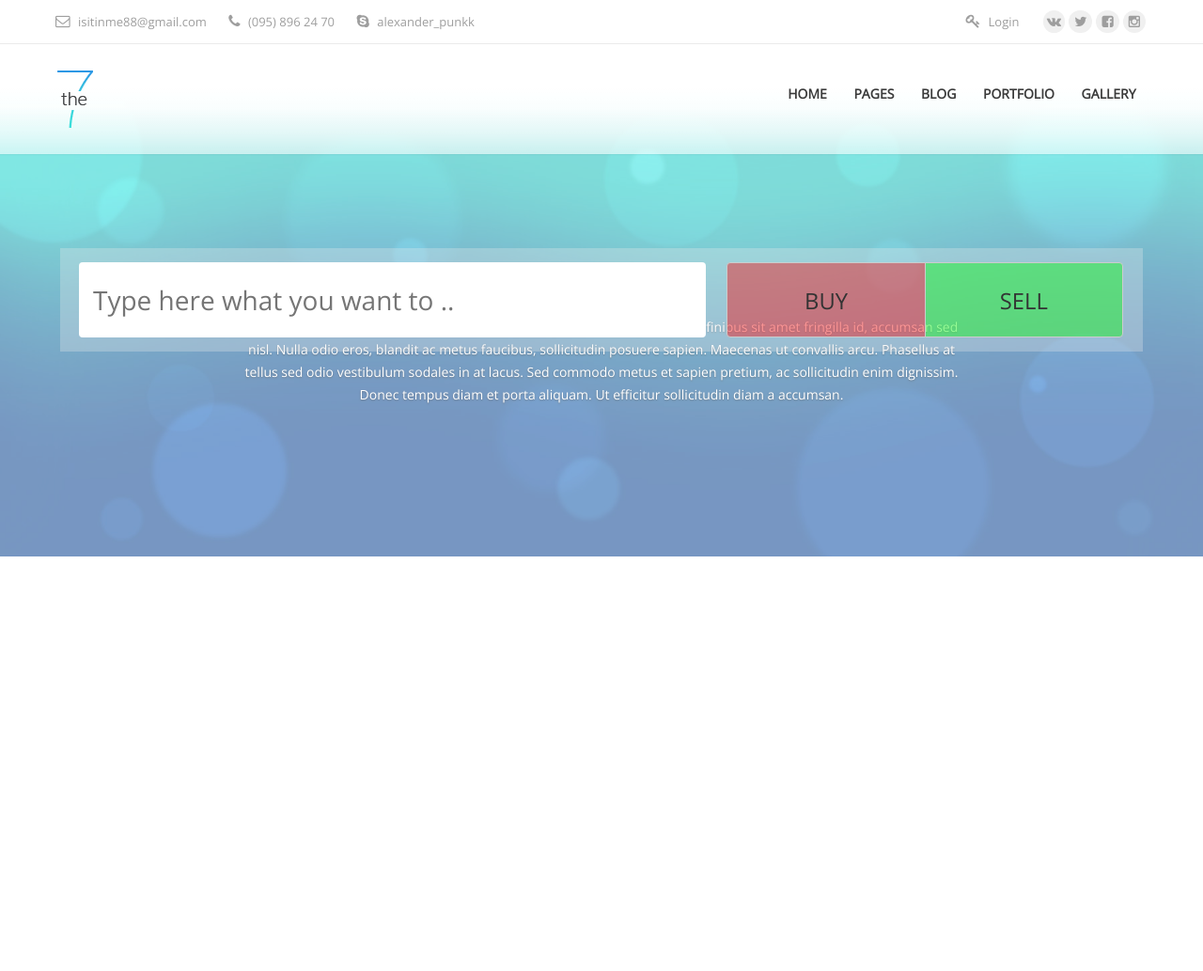
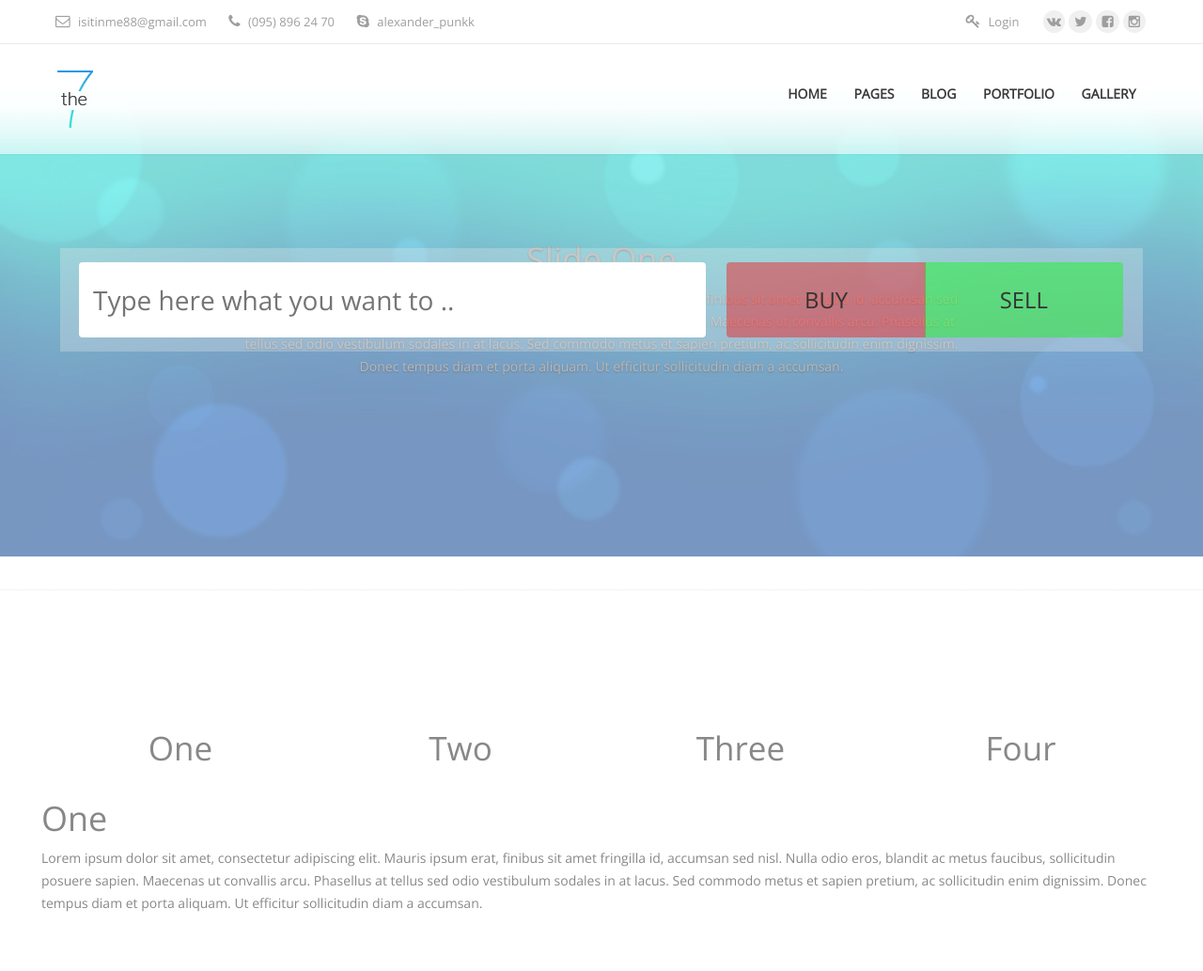
Before and after one commit to mprihodko/Prom-illiquid-Site-and-Seo, a PHP site: page / in a window 1280 px wide; the page is wider, and only the part inside the window is pictured. Shown: that part at 94% size. Before the commit the page ends 592 px from the top of that part, so only its background shows below. Run offline with PHP 8.4, Linux system fonts and the light colour scheme.

Commit message:
Start making tabs

```diff
--- a/css/style.css
+++ b/css/style.css
@@ -105,7 +105,7 @@
 	line-height: 22px;
 }
 
-#header .wf-wrap {
+.wf-wrap {
 	width: 1250px;
 	max-width: 100%;
 	padding: 0 44px;
@@ -407,6 +407,7 @@
 	width: 50%;
 	text-align: center;
 	padding: 0;
+	border: none;
 }
 
 .s-butt button .btn-text {
@@ -445,12 +446,12 @@
 
 #main-carousel {
 	width: 100%;
-	height: 600px;
-	position: relative;
-	top: -70px;
 	z-index: 1;
 	clear: both;
 	overflow: hidden;
+	position: relative;
+	margin-top: -70px;
+	height: 600px;
 }
 
 #main-carousel img {
@@ -460,7 +461,8 @@
 
 
 .carousel-description {
-	padding-bottom: 130px;
+	padding-bottom: 160px;
+	color: #888888;
 }
 
 .main-carousel-controll-link {
@@ -486,3 +488,79 @@
 	z-index: 15;
 	background: rgba(255, 255, 255, .4);
 }
+
+/* Main Content */
+
+#main {
+	padding: 0 0 50px 0;
+	position: relative;
+	width: 100%;
+}
+
+#main .main-gradient {
+	position: relative;
+	top: -66px;
+	width: 100%;
+	height: 66px;
+	z-index: 20;
+	display: block;
+	background-image: none, #ffffff none repeat center top, -moz-linear-gradient(top,rgba(255,255,255,0.75) 0px,rgba(255,255,255,0.8) 5px,rgba(255,255,255,0.86) 10px,rgba(255,255,255,0.9) 20px,rgba(255,255,255,0.94) 30px,rgba(255,255,255,0.98) 50px,rgba(255,255,255,0.99) 60px,#ffffff 70px);
+	background-image: none, -webkit-gradient(linear,left top,left bottom,color-stop(0%,rgba(255,255,255,0)),color-stop(100%,#ffffff));
+	background-image: none, -webkit-linear-gradient(top,rgba(255,255,255,0.75) 0px,rgba(255,255,255,0.8) 5px,rgba(255,255,255,0.86) 10px,rgba(255,255,255,0.9) 20px,rgba(255,255,255,0.94) 30px,rgba(255,255,255,0.98) 50px,rgba(255,255,255,0.99) 60px,#ffffff 70px);
+	background-image: none, -o-linear-gradient(top,rgba(255,255,255,0.75) 0px,rgba(255,255,255,0.8) 5px,rgba(255,255,255,0.86) 10px,rgba(255,255,255,0.9) 20px,rgba(255,255,255,0.94) 30px,rgba(255,255,255,0.98) 50px,rgba(255,255,255,0.99) 60px,#ffffff 70px);
+	background-image: none, -ms-linear-gradient(top,rgba(255,255,255,0.75) 0px,rgba(255,255,255,0.8) 5px,rgba(255,255,255,0.86) 10px,rgba(255,255,255,0.9) 20px,rgba(255,255,255,0.94) 30px,rgba(255,255,255,0.98) 50px,rgba(255,255,255,0.99) 60px,#ffffff 70px);
+	background-image: none, linear-gradient(to bottom,rgba(255,255,255,0.65) 0px,rgba(255,255,255,0.75) 5px,rgba(255,255,255,0.81) 10px,rgba(255,255,255,0.85) 20px,rgba(255,255,255,0.91) 30px,rgba(255,255,255,0.93) 50px,rgba(255,255,255,0.99) 60px,#ffffff 70px);
+	background-repeat: repeat;
+	background-attachment: ;
+	background-position: center top;
+	background-size: auto;
+	-webkit-box-shadow: 0px -1px 0px 0px rgba(5,38,57,0.05);
+	-moz-box-shadow: 0px -1px 0px 0px rgba(5,38,57,0.05);
+	box-shadow: 0px -1px 0px 0px rgba(5,38,57,0.05);
+}
+
+#tab-panel {
+	width: 100%;
+	position: relative;
+}
+
+#main-nav-tabs {
+	border-bottom: 0;
+	padding: 0;
+}
+
+#main-nav-tabs li {
+	width: 25%;
+	text-align: center;
+	font-size: 2.5em;
+	border-top-right-radius: 5px;
+	border-top-left-radius: 5px;
+	float: left;
+}
+
+#main-nav-tabs li:hover {
+	border-bottom: 0;
+	background: #fff;
+}
+
+#main-nav-tabs li a {
+	text-decoration:none;
+	color: #888;
+}
+
+.act-tab {
+	border: 0;
+	/*
+	background: #2578e9;
+	background: -moz-linear-gradient(30deg,#2578e9 0%,#3fe7d9 100%);
+	background: -webkit-gradient(linear,left bottom,right top,color-stop(0%,#2578e9),color-stop(100%,#3fe7d9));
+	background: -webkit-linear-gradient(30deg,#2578e9 0%,#3fe7d9 100%);
+	background: -o-linear-gradient(30deg,#2578e9 0%,#3fe7d9 100%);
+	background: -ms-linear-gradient(30deg,#2578e9 0%,#3fe7d9 100%);
+	background: linear-gradient(30deg,#2578e9 0%,#3fe7d9 100%);
+	*/
+}
+
+#main-nav-tabs li.act-tab a {
+	/*color: #fff;*/
+}
--- a/index.html
+++ b/index.html
@@ -319,6 +319,70 @@
 
 				<!-- Main Slideshow End -->
 
+				<!-- Main Content -->
+
+				<div id="main">
+					<div class="main-gradient"></div>
+
+					<div class="container wf-wrap">
+						<div class="row">
+
+							<!-- Tabs -->
+							<div rol="tabpanel" id="tab-panel">
+								<ul class="nav nav-tabs clearfix" role="tablist" id="main-nav-tabs">
+									<li role="presentation" class="act-tab">
+										<a href="#one" aria-controls="one" role="tab" data-toggle="tab">One</a>
+									</li>
+									<li role="presentation">
+										<a href="#two" aria-controls="two" role="tab" data-toggle="tab">Two</a>
+									</li>
+									<li role="presentation">
+										<a href="#three" aria-controls="three" role="tab" data-toggle="tab">Three</a>
+									</li>
+									<li role="presentation">
+										<a href="#four" aria-controls="four" role="tab" data-toggle="tab">Four</a>
+									</li>
+								</ul>
+							</div>
+
+							<!-- Tab panels -->
+							<div class="tab-content">
+								<div role="tabpanel" class="tab-pane active" id="one">
+									<h1>One</h1>
+									<p>Lorem ipsum dolor sit amet, consectetur adipiscing elit. Mauris ipsum erat, finibus sit amet fringilla id, accumsan sed nisl.
+									Nulla odio eros, blandit ac metus faucibus, sollicitudin posuere sapien. Maecenas ut convallis arcu. Phasellus at tellus
+									sed odio vestibulum sodales in at lacus. Sed commodo metus et sapien pretium, ac sollicitudin enim dignissim. Donec tempus
+									diam et porta aliquam. Ut efficitur sollicitudin diam a accumsan.</p>
+								</div>
+								<div role="tabpanel" class="tab-pane" id="two">
+									<h1>Two</h1>
+									<p>Lorem ipsum dolor sit amet, consectetur adipiscing elit. Mauris ipsum erat, finibus sit amet fringilla id, accumsan sed nisl.
+									Nulla odio eros, blandit ac metus faucibus, sollicitudin posuere sapien. Maecenas ut convallis arcu. Phasellus at tellus
+									sed odio vestibulum sodales in at lacus. Sed commodo metus et sapien pretium, ac sollicitudin enim dignissim. Donec tempus
+									diam et porta aliquam. Ut efficitur sollicitudin diam a accumsan.</p>
+								</div>
+								<div role="tabpanel" class="tab-pane" id="three">
+									<h1>Three</h1>
+									<p>Lorem ipsum dolor sit amet, consectetur adipiscing elit. Mauris ipsum erat, finibus sit amet fringilla id, accumsan sed nisl.
+									Nulla odio eros, blandit ac metus faucibus, sollicitudin posuere sapien. Maecenas ut convallis arcu. Phasellus at tellus
+									sed odio vestibulum sodales in at lacus. Sed commodo metus et sapien pretium, ac sollicitudin enim dignissim. Donec tempus
+									diam et porta aliquam. Ut efficitur sollicitudin diam a accumsan.</p>
+								</div>
+								<div role="tabpanel" class="tab-pane" id="four">
+									<h1>Four</h1>
+									<p>Lorem ipsum dolor sit amet, consectetur adipiscing elit. Mauris ipsum erat, finibus sit amet fringilla id, accumsan sed nisl.
+									Nulla odio eros, blandit ac metus faucibus, sollicitudin posuere sapien. Maecenas ut convallis arcu. Phasellus at tellus
+									sed odio vestibulum sodales in at lacus. Sed commodo metus et sapien pretium, ac sollicitudin enim dignissim. Donec tempus
+									diam et porta aliquam. Ut efficitur sollicitudin diam a accumsan.</p>
+								</div>
+							</div>
+
+						</div>
+					</div>
+				</div>
+
+				<!-- Main Content End -->
+
 			</section>
 
 
```
Also changed, not shown: js/main.js (+0 -15 lines).
